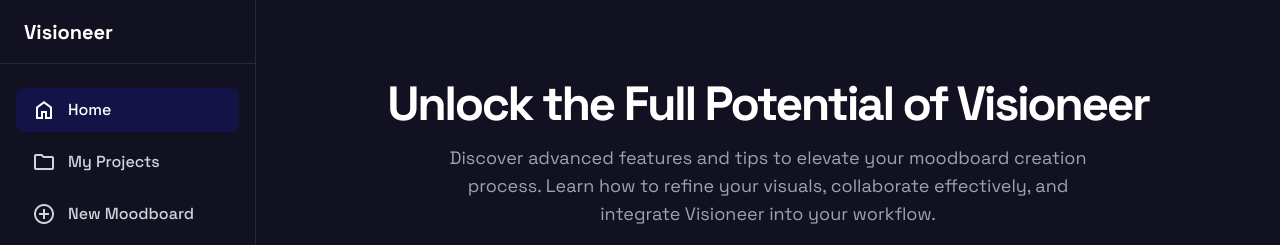
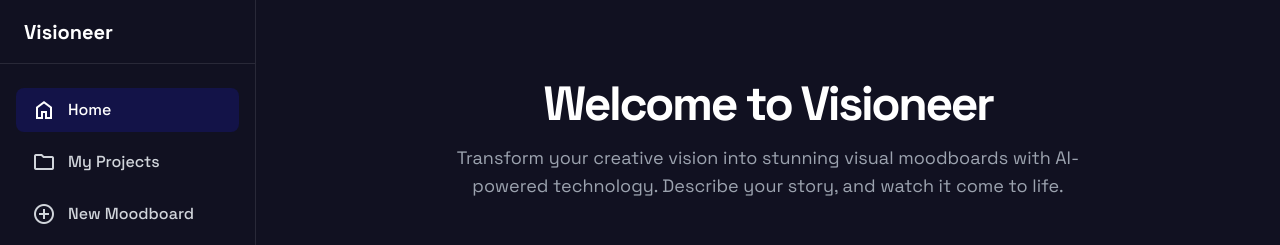
Before and after one commit to Nio-33/Visioneer, a Flask app: template app/templates/dashboard/index.html in a window 1280 px wide. Shown: the top 245 px of the page. Run offline with Flask 3, Linux system fonts and the light colour scheme; the template is opened without the code that fills it, so the values that code supplies are empty; some libraries are stand-ins or nearby versions.

Commit message:
feat: Update dashboard homepage content and add form field borders
- Changed dashboard homepage from feature showcase to app introduction
- Updated main heading to "Welcome to Visioneer"
- Rewrote 4 feature sections to highlight core app capabilities
- Removed "Explore Advanced Features" button
- Added visible borders to input fields in new project form for better UX

🤖 Generated with [Claude Code](https://claude.com/claude-code)

Co-Authored-By: Claude <noreply@anthropic.com>

```diff
--- a/app/templates/dashboard/index.html
+++ b/app/templates/dashboard/index.html
@@ -88,17 +88,17 @@
 <div class="container mx-auto px-4 sm:px-6 lg:px-8 py-12 md:py-20">
 <div class="max-w-4xl mx-auto">
 <div class="text-center mb-12">
-<h2 class="text-4xl md:text-5xl font-bold text-gray-900 dark:text-white tracking-tighter">Unlock the Full Potential of Visioneer</h2>
+<h2 class="text-4xl md:text-5xl font-bold text-gray-900 dark:text-white tracking-tighter">Welcome to Visioneer</h2>
 <p class="mt-4 text-lg text-gray-600 dark:text-gray-400 max-w-2xl mx-auto">
-              Discover advanced features and tips to elevate your moodboard creation process. Learn how to refine your visuals, collaborate effectively, and integrate Visioneer into your workflow.
+              Transform your creative vision into stunning visual moodboards with AI-powered technology. Describe your story, and watch it come to life.
             </p>
 </div>
 <div class="space-y-16">
 <div class="grid md:grid-cols-2 gap-8 md:gap-12 items-center">
 <div class="space-y-4">
-<h3 class="text-2xl font-bold text-gray-900 dark:text-white">Refinement Options</h3>
+<h3 class="text-2xl font-bold text-gray-900 dark:text-white">AI-Powered Moodboard Generation</h3>
 <p class="text-gray-600 dark:text-gray-400">
-                  Fine-tune your moodboards with advanced refinement options. Adjust color palettes, lighting, and composition to match your exact vision. Experiment with different styles and filters to achieve the perfect aesthetic.
+                  Leverage cutting-edge AI technology to transform text descriptions into compelling visual moodboards. Simply describe your creative vision, and Visioneer's advanced algorithms generate professional-quality imagery that brings your ideas to life.
                 </p>
 </div>
 <div class="rounded-xl overflow-hidden shadow-lg shadow-primary/10">
@@ -107,9 +107,9 @@
 </div>
 <div class="grid md:grid-cols-2 gap-8 md:gap-12 items-center">
 <div class="space-y-4 md:order-2">
-<h3 class="text-2xl font-bold text-gray-900 dark:text-white">Annotation Tools</h3>
+<h3 class="text-2xl font-bold text-gray-900 dark:text-white">Story-to-Visual Transformation</h3>
 <p class="text-gray-600 dark:text-gray-400">
-                  Enhance your moodboards with annotation tools. Add text overlays, arrows, and shapes to highlight key elements and communicate your ideas effectively. Use annotations to provide context and guide discussions with your team.
+                  Tell your story, and Visioneer analyzes every detail to generate visuals that capture the essence of your narrative. Perfect for filmmakers, designers, and creative professionals who need to communicate complex concepts through compelling imagery.
                 </p>
 </div>
 <div class="rounded-xl overflow-hidden shadow-lg shadow-primary/10 md:order-1">
@@ -118,9 +118,9 @@
 </div>
 <div class="grid md:grid-cols-2 gap-8 md:gap-12 items-center">
 <div class="space-y-4">
-<h3 class="text-2xl font-bold text-gray-900 dark:text-white">Collaborative Features</h3>
+<h3 class="text-2xl font-bold text-gray-900 dark:text-white">Professional Creative Tools</h3>
 <p class="text-gray-600 dark:text-gray-400">
-                  Collaborate seamlessly with your team using Visioneer's collaborative features. Share your moodboards, invite feedback, and track changes in real-time. Streamline your workflow and ensure everyone is aligned on the creative direction.
+                  Access a complete suite of tools designed for creative professionals. Customize color palettes, adjust compositions, refine details, and iterate on your moodboards until they perfectly match your vision. Export and share your work seamlessly.
                 </p>
 </div>
 <div class="rounded-xl overflow-hidden shadow-lg shadow-primary/10">
@@ -129,9 +129,9 @@
 </div>
 <div class="grid md:grid-cols-2 gap-8 md:gap-12 items-center">
 <div class="space-y-4 md:order-2">
-<h3 class="text-2xl font-bold text-gray-900 dark:text-white">Integrations</h3>
+<h3 class="text-2xl font-bold text-gray-900 dark:text-white">Instant Visual Concepts</h3>
 <p class="text-gray-600 dark:text-gray-400">
-                  Integrate Visioneer with your favorite tools and platforms. Connect with project management software, design applications, and communication channels to create a unified workflow. Maximize efficiency and keep all your creative assets in one place.
+                  Save hours of research and manual curation. Visioneer generates comprehensive moodboards in seconds, allowing you to explore multiple creative directions quickly. Focus on refining your vision instead of searching for reference images.
                 </p>
 </div>
 <div class="rounded-xl overflow-hidden shadow-lg shadow-primary/10 md:order-1">
@@ -139,11 +139,6 @@
 </div>
 </div>
 </div>
-<div class="text-center mt-16">
-<a href="{{ url_for('main.new_project') }}" class="bg-primary text-white font-bold py-3 px-8 rounded-lg text-base hover:opacity-90 transition-opacity">
-              Explore Advanced Features
-            </a>
-</div>
 </div>
 </div>
 </main>
--- a/app/templates/dashboard/new_project.html
+++ b/app/templates/dashboard/new_project.html
@@ -33,7 +33,7 @@
           }
           @layer components {
             .form-input {
-              @apply w-full rounded-lg border-background-light/[0.1] bg-background-light/50 dark:border-background-dark/[0.2] dark:bg-background-dark/50 p-4 text-base font-normal text-black dark:text-white placeholder:text-black/50 dark:placeholder:text-white/50 focus:border-primary focus:ring-primary;
+              @apply w-full rounded-lg border border-gray-300 dark:border-gray-600 bg-background-light/50 dark:bg-background-dark/50 p-4 text-base font-normal text-black dark:text-white placeholder:text-black/50 dark:placeholder:text-white/50 focus:border-primary focus:ring-primary;
             }
           }
         </style>
```
